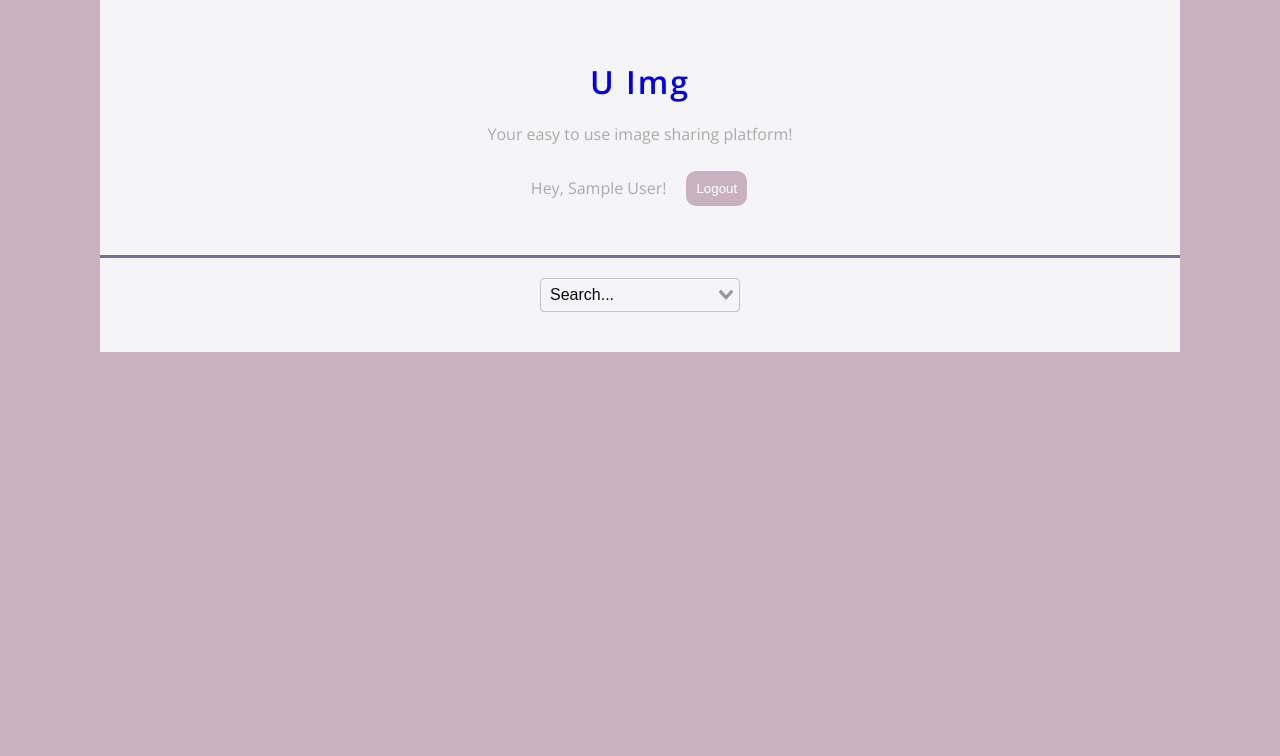
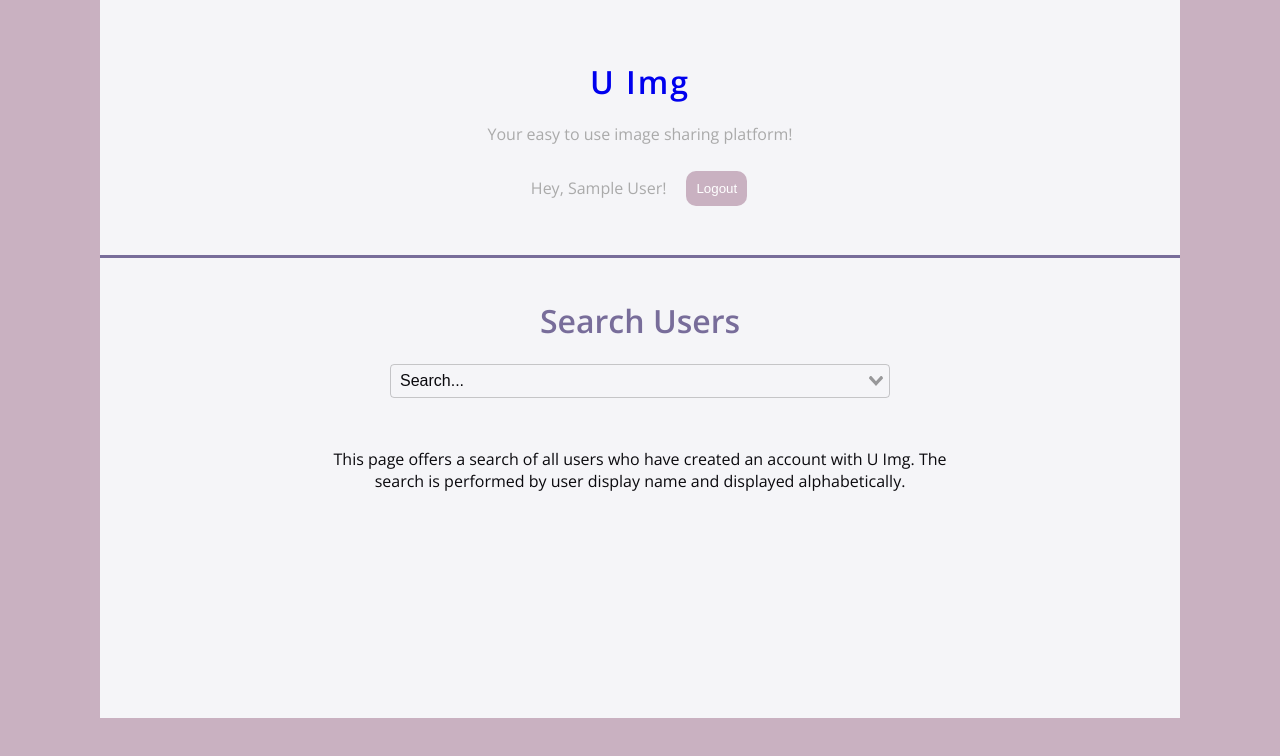
Before and after one commit to alexquar/Img_Gallery, a Vue app: page /search in a window 1280 px wide. Shown: the top 756 px of the page. Built offline with nearby package versions, Linux system fonts and the light colour scheme; no server answers; sample sign-in values are in the browser's storage.

Commit message:
search page setup

```diff
--- a/src/views/SearchApp.vue
+++ b/src/views/SearchApp.vue
@@ -1,10 +1,13 @@
 <template>
     <div class="App">
+      <h1 class="title">Search Users</h1>
       <div class="container">
     <form>
       <v-select :options="countries" placeholder="Search..." label="country"></v-select>
     </form>
   </div>
+  <p class="body">This page offers a search of all users who have created an account with U Img. The search is performed by user display name and displayed alphabetically.
+  </p>
     </div>
   </template>
 
@@ -34,9 +37,10 @@
   .App{
     padding-left:20px;
     padding-right: 20px;
+    height:400px
   }
   form{
-    width: 200px;
+    width: 500px;
     border-radius:15px;
       }
   /* .App{
@@ -55,4 +59,10 @@
   --vs-dropdown-option--active-bg: #664cc3;
   --vs-dropdown-option--active-color: #eeeeee;
 } */
+.body{
+  width:60%;
+  text-align: center;
+  margin:auto;
+  margin-top:50px;
+}
 </style>
```
